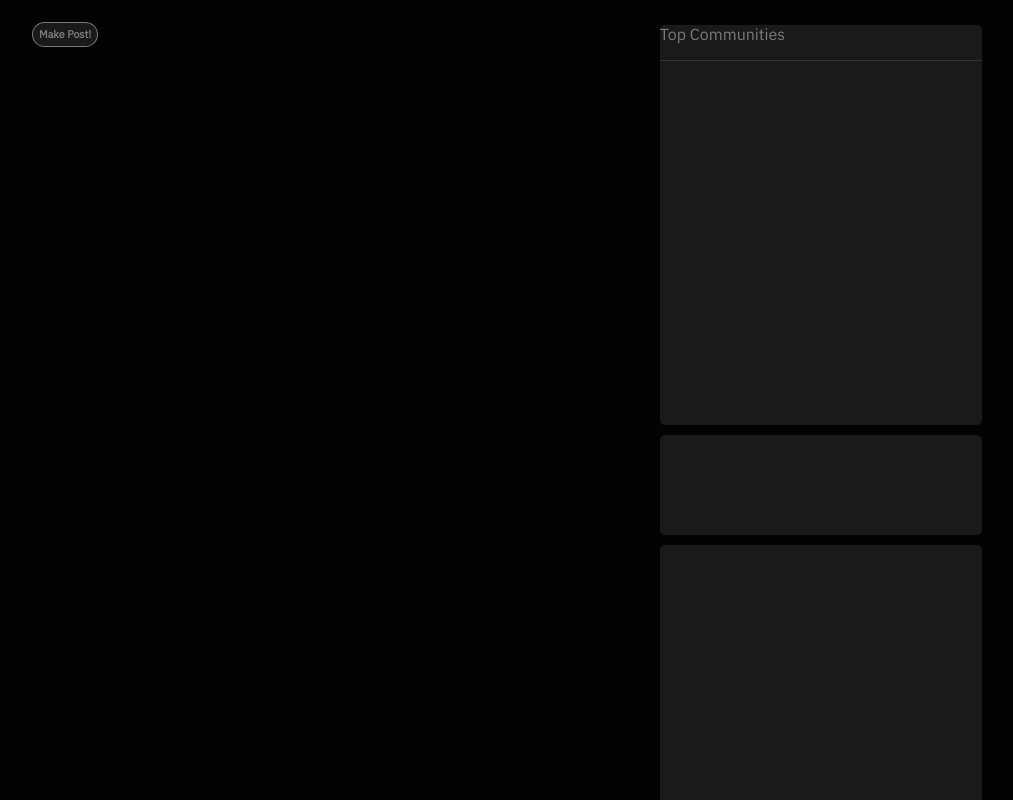
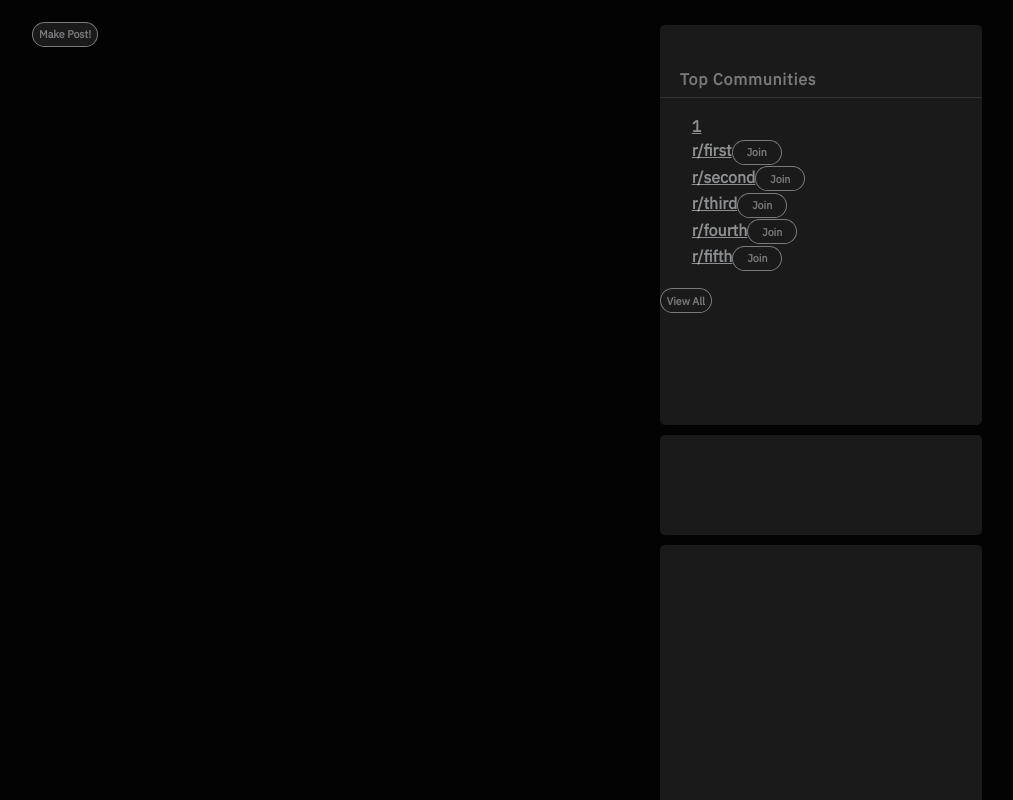
Before and after one commit to a-shevlin/reddit-clone, a React (Create React App) app: page / in a window 1280 px wide. Shown: the top 800 px of the page, without its empty margins (138-1151 px from the left). Built offline with nearby package versions, Linux system fonts and the light colour scheme.

Commit message:
adjust community div and remove comments.
Co-authored-by: Tyler Emmerson <tyleremmerson0216@gmail.com>
Co-authored-by: Matt Herbert <Matth5050@users.noreply.github.com>

```diff
--- a/src/components/ForumController.js
+++ b/src/components/ForumController.js
@@ -39,8 +39,6 @@ class ForumControl extends React.Component {
   }
 
   handleEditPost = (postToEdit) => {
-    //edit reducer function
-    //will run internal action
     const {dispatch} = this.props;
     const action = a.addPost(postToEdit);
     dispatch(action);
@@ -56,14 +54,8 @@ class ForumControl extends React.Component {
     const {dispatch} = this.props;
     const upVoted = count + 1;
     const action = a.increment(id, upVoted);
-    //type: increment, id: passed in id
     dispatch(action);
     console.log(this.props.mainPostList[id]);
-    // const newSelectedPost = {
-    //   ...this.props.mainPostList[id],
-    //   ...{ count: count + 1},
-    // }
-    //updating visual for detail
   };
 
   handleDownVotes = (id, count) => {
@@ -117,9 +109,45 @@ class ForumControl extends React.Component {
           </div>
           <div className="col-right">
             <div className="col-item" id="communities">
-              <h6>Top Communities</h6>
+              <h6 className="cHeader">Top Communities</h6>
               <hr />
+              <ol>
+                <a href="#">
+                  <li className="cListItem">
+                  <span>1</span>
+                  <div className="cMovement"></div>
+                  <img src="" className="cImg"/>
+                  <span>r/first</span>
+                  <button className="cJoin">Join</button>
+                </li>
+                </a>
 
+                <li className="cListItem">
+                  <div className="cMovement"></div>
+                  <img src="" className="cImg"/>
+                  <a href="#">r/second</a>
+                  <button className="cJoin">Join</button>
+                </li>
+                <li className="cListItem">
+                  <div className="cMovement"></div>
+                  <img src="" className="cImg"/>
+                  <a href="#">r/third</a>
+                  <button className="cJoin">Join</button>
+                </li>
+                <li className="cListItem">
+                  <div className="cMovement"></div>
+                  <img src="" className="cImg"/>
+                  <a href="#">r/fourth</a>
+                  <button className="cJoin">Join</button>
+                </li>
+                <li className="cListItem">
+                  <div className="cMovement"></div>
+                  <img src="" className="cImg"/>
+                  <a href="#">r/fifth</a>
+                  <button className="cJoin">Join</button>
+                </li>
+              </ol>
+              <button className="cViewAll">View All</button>
             </div>
             <div className="col-item" id="premium">
 
--- a/src/index.css
+++ b/src/index.css
@@ -53,6 +53,12 @@ button:hover {
   opacity: .8;
 }
 
+ol
+{
+    list-style: none;
+    margin-left: 0;
+}
+
 #controllerBtn {
   margin-left: 10px;
 }
@@ -80,6 +86,7 @@ button:hover {
 
 .col-item {
   background-color: #1a1a1b;
+  padding-top: 5px;
   width: 100%;
   border-radius: 5px;
   margin-bottom: 10px;
@@ -88,6 +95,27 @@ button:hover {
 
 #communities {
   height: 400px;
+}
+
+#communities h6{
+  margin-top: 40px;
+  padding: 0;
+  margin-left: 20px;
+  letter-spacing: .75px;
+  font-weight: bold;
+}
+
+#communities ol {
+  font-weight: bold;
+  color: rgba(255, 255, 255, 0.685);
+}
+
+#communities a {
+  color: rgba(215, 218, 220, 0.603);
+}
+
+#communities hr {
+  margin-top: 0px;
 }
 
 #premium {
--- a/src/reducers/post-list-reducer.js
+++ b/src/reducers/post-list-reducer.js
@@ -19,13 +19,7 @@ const reducer = (state={}, action) => {
 
     case "INCREMENT":
       const newPostUpvote = { ...state[id], ...{count}};
-      const upVotedState = {
-        ...state,
-        //  [id]: all keys
-        //  [id]: just count and id
-        ...{[id]:newPostUpvote}
-        // removing excess keys from initial state
-      };
+      const upVotedState = {...state, ...{[id]:newPostUpvote}};
       return upVotedState;
     case "DECREMENT":
 
```
